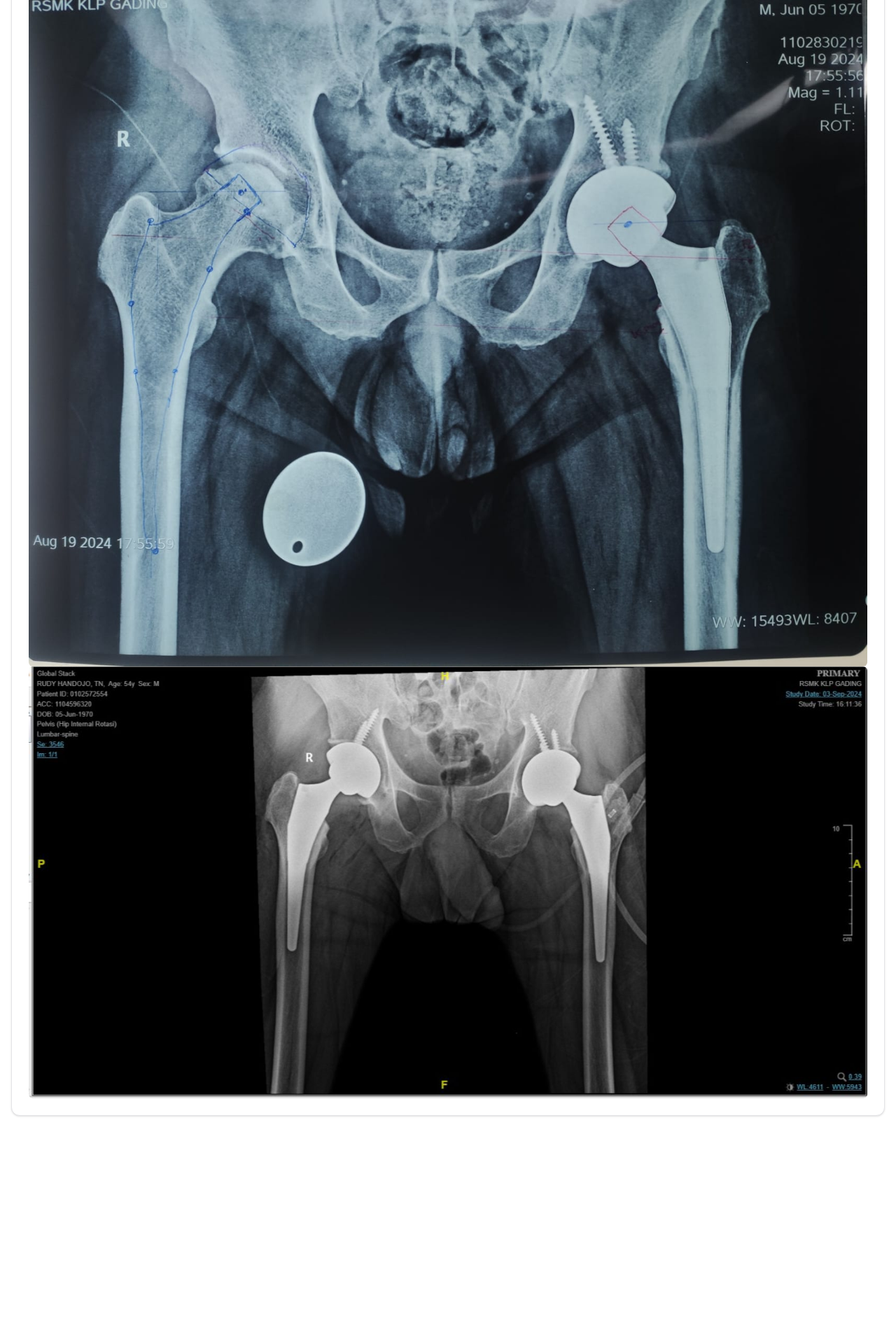
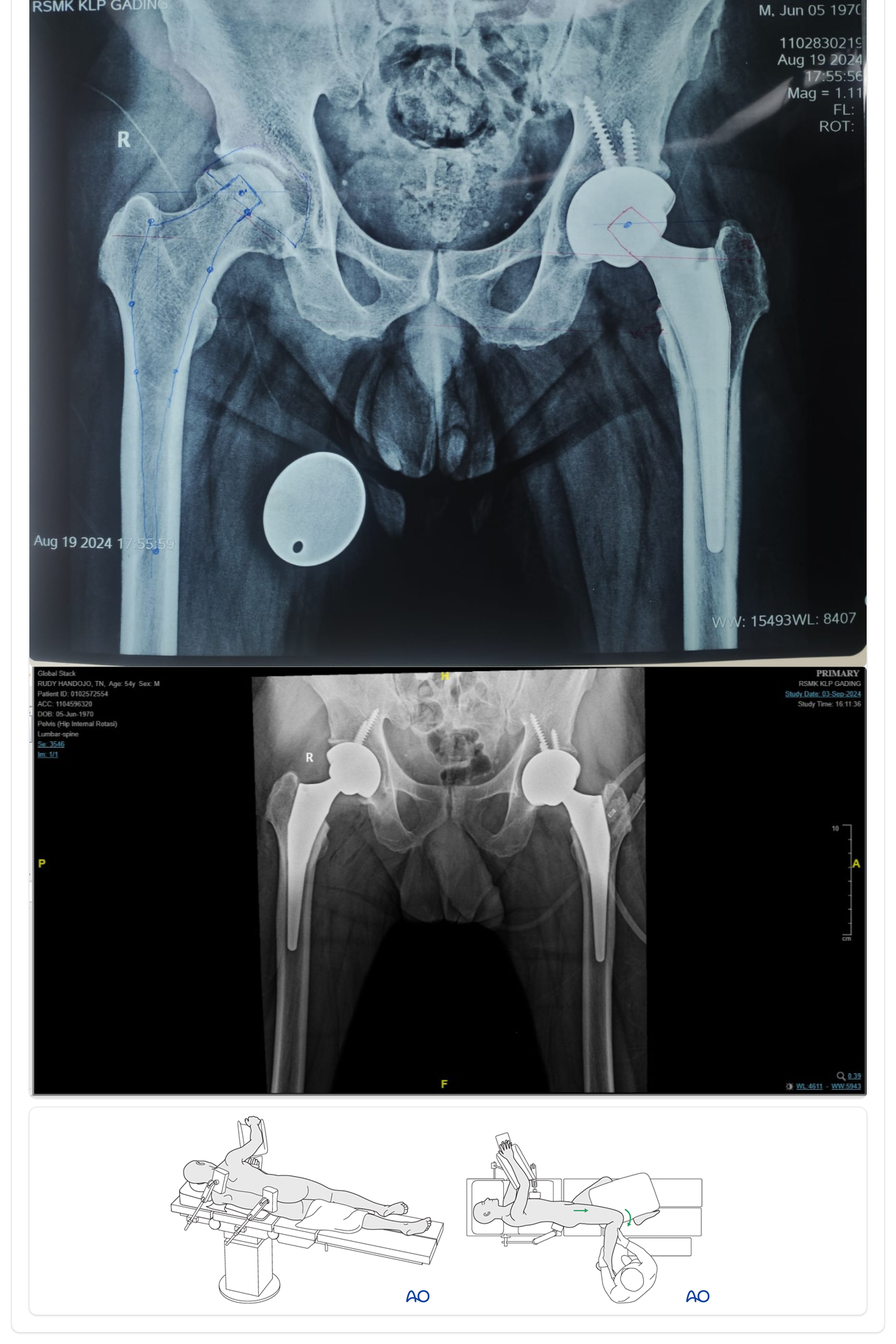
Before and after one commit to lambangws21/bukubelajarku, a Next.js app: page /procedure/posisihip in a window 1280 px wide. Shown: the part 1079-2999 px from the top of the page at 70% size. Before the commit the page ends 2689 px from the top, so only its background shows below. Built offline with nearby package versions, Linux system fonts and the light colour scheme.

Commit message:
menambahkan items gambar

```diff
--- a/src/components/poisi/hip/planing.tsx
+++ b/src/components/poisi/hip/planing.tsx
@@ -3,6 +3,8 @@ import Image from "next/image";
 import { Card, CardContent, CardHeader, CardTitle } from "@/components/ui/card";
 import PreOperasi from "@/app/procedure/posisihip/img/preop.jpg";
 import PostOperasi from "@/app/procedure/posisihip/img/postOp.jpg";
+import Gambar1 from "@/app/procedure/posisihip/img/62_Pr010_i010.png";
+import Gambar2 from "@/app/procedure/posisihip/img/62_Pr010_i020.png";
 
 export const PlaningCard = () => {
   return (
@@ -11,22 +13,38 @@ export const PlaningCard = () => {
         <CardTitle>Planning Pre Operasi</CardTitle>
       </CardHeader>
       <CardContent>
-        <div className="flex items-center justify-center flex-col">
+        <Card className="flex items-center justify-center mb-3 flex-col">
           <Image
             src={PreOperasi}
+            alt="Penjelasan Gambar Pertama"
+            width={268}
+            height={126}
+            className="rounded-md w-auto h-auto hover:scale-150 transition ease-in-out duration-200"
+          />
+          <Image
+            src={PostOperasi}
+            alt="Penjelasan Gambar Pertama"
+            width={268}
+            height={126}
+            className="rounded-md w-auto h-auto hover:scale-150 transition ease-in-out duration-200"
+          />
+        </Card>
+        <Card className="flex items-center justify-center">
+        <Image
+            src={Gambar1}
             alt="Penjelasan Gambar Pertama"
             width={468}
             height={826}
             className="rounded-md w-auto h-auto"
           />
-          <Image
-            src={PostOperasi}
+           <Image
+            src={Gambar2}
             alt="Penjelasan Gambar Pertama"
             width={468}
             height={826}
             className="rounded-md w-auto h-auto"
           />
-        </div>
+        </Card>
       </CardContent>
     </Card>
   );
```
